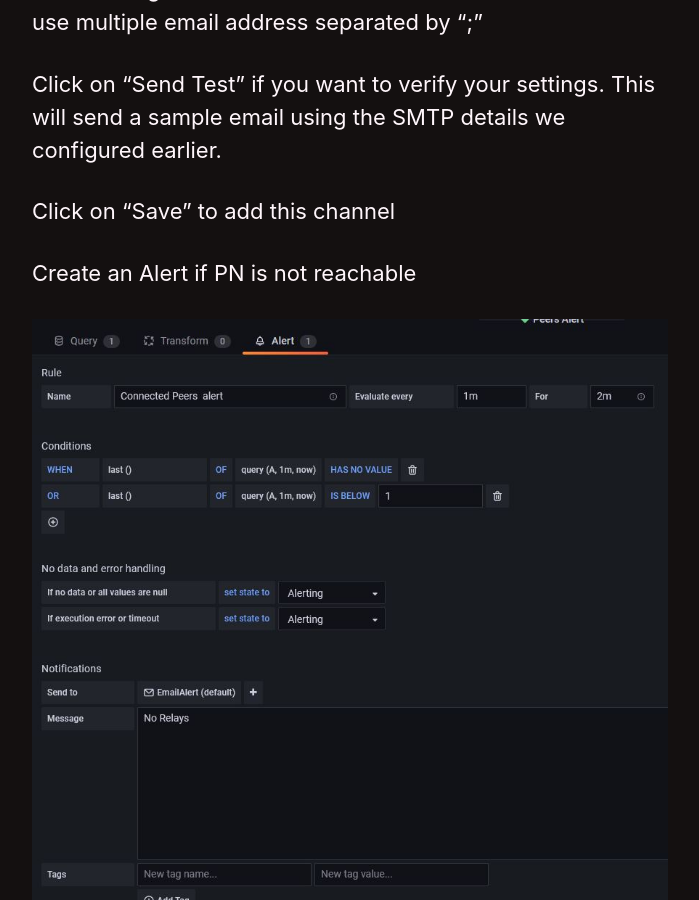
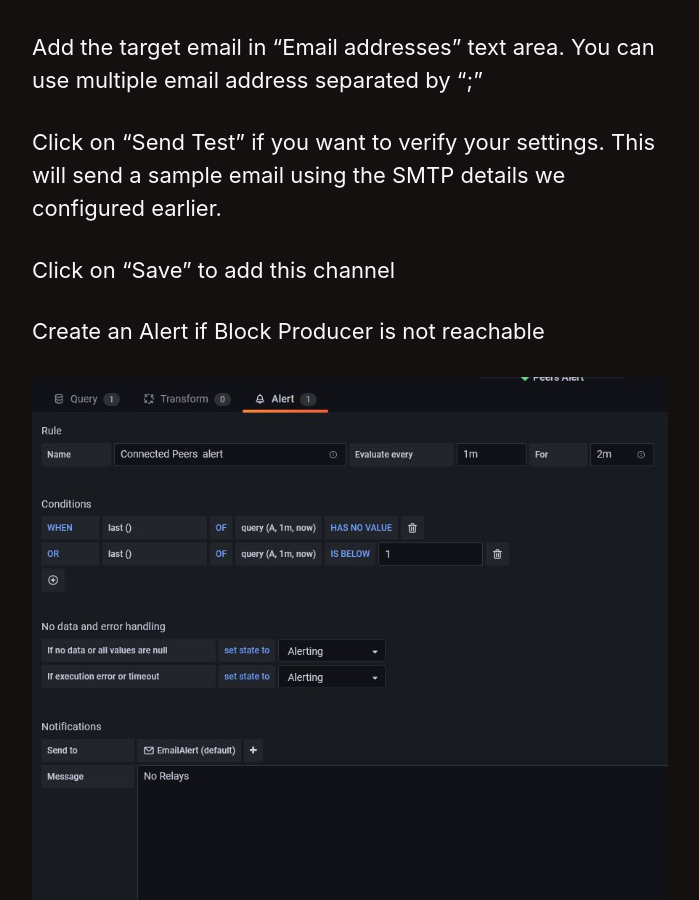
Before and after one commit to sanskys/sanskys.github.io, a Jekyll site: the page built from _pages/grafana.md, in a window 1280 px wide and 900 px high, scrolled down 12535 px. Shown: the whole window, without its empty margins (290-989 px from the left). Built offline with Jekyll 4.4.1, drawn with Linux system fonts in a browser that asks for light colours; cached includes are drawn as plain includes; some of the changed text lies outside the part shown.

Commit message:
Update grafana.md

````diff
--- a/_pages/grafana.md
+++ b/_pages/grafana.md
@@ -203,7 +203,11 @@ $ sudo ufw allow from <your home IP address from where you plan to access Grafan
 
 ---
 **NOTE**
+
+
 Please refer to [Grafana Labs Secuirty](https://grafana.com/docs/grafana/latest/administration/security/) for hardening>
+
+
 ---
 
 ## 4. Setting up Grafana Dashboard
@@ -360,9 +364,10 @@ from_name = Grafana
 #############################
 ```
 
-![Email Alert](/assets/images/snsky_EmailAlert.jpg)
 
 Login to Grafana with username and password.
+
+![Email Alert](/assets/images/snsky_EmailAlert.jpg)
 
 Click on the "Bell" icon on the left sidebar.
 
@@ -392,7 +397,7 @@ Click on "Save" to add this channel
 
 
 
-Create an Alert if PN is not reachable
+Create an Alert if Block Producer is not reachable
 
 ![Peer Alert](/assets/images/snsky_PeerAlert.jpg)
 
````
